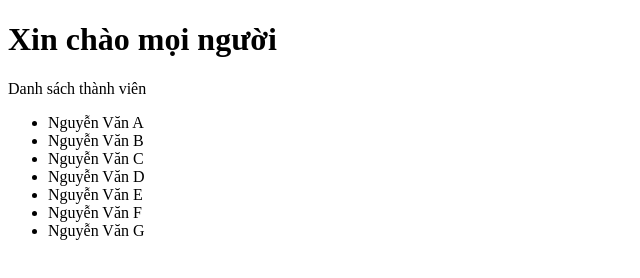
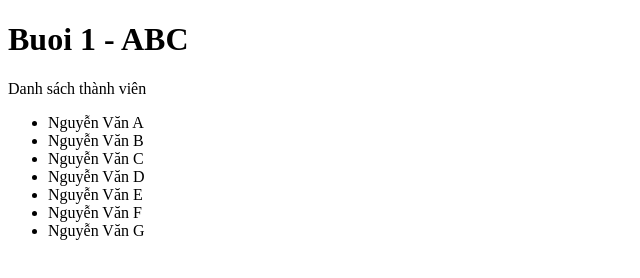
Before and after one commit to NguyenDucTruyen/FirstWeb, a plain HTML site: page index.html in a window 1280 px wide. Shown: the whole page, without its empty margins (0-640 px from the left). Drawn offline with Linux system fonts and the light colour scheme.

Commit message:
commit buoi1

```diff
--- a/index.html
+++ b/index.html
@@ -6,7 +6,7 @@
     <title>Document</title>
 </head>
 <body>
-    <h1>Xin chào mọi người</h1>
+    <h1>Buoi 1 - ABC</h1>
     <p>Danh sách thành viên</p>
     <ul>
         <li>Nguyễn Văn A</li>
```
